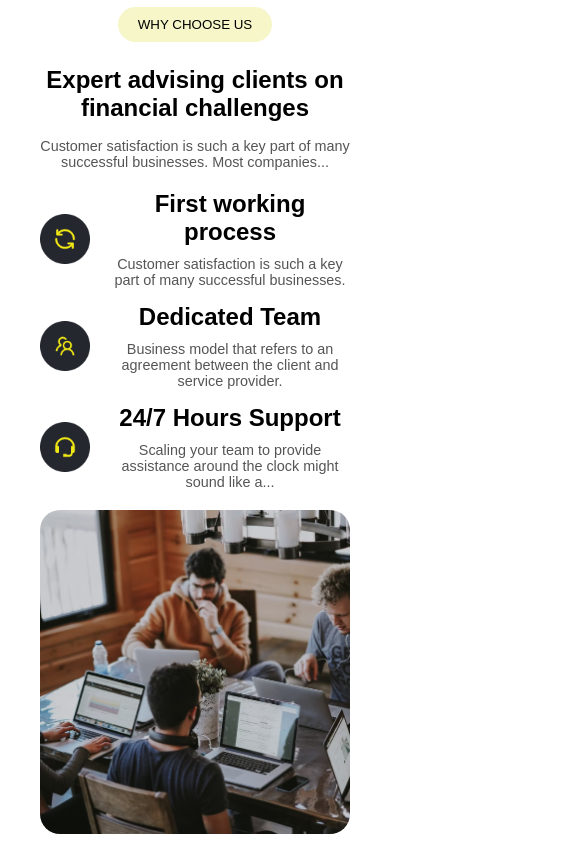
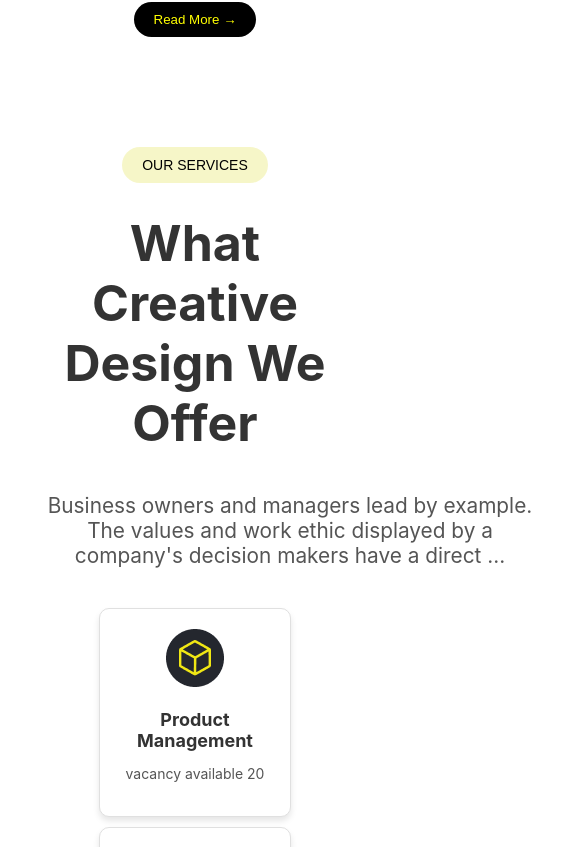
Before and after one commit to zhbforum/React_website, a React (Create React App) app: page / in a window 390 px wide. Shown: the part 1937-2784 px from the top of the page, 585 px wide, since content can reach past the window. Built offline with nearby package versions, Linux system fonts and the light colour scheme.

Commit message:
web-site is done

```diff
--- a/src/components/Footer.css
+++ b/src/components/Footer.css
@@ -27,7 +27,7 @@
   flex: 0 0 100%;
   justify-content: space-between;
   gap: 20px;
-  margin-left: 20px;
+  margin-left: 100px;
 }
 
 .footer-logo-section {
@@ -35,7 +35,8 @@
   flex-direction: column;
   align-items: center;
   margin-top: 20px;
-  margin-right: 700px;
+  margin-right: 540px;
+
 }
 
 .footer-logo {
--- a/src/pages/AboutUs.css
+++ b/src/pages/AboutUs.css
@@ -1,7 +1,6 @@
 .about-us {
   margin-top: 100px;
   padding: 20px;
-  font-family: Arial, sans-serif;
   background-color: white;
 }
 
@@ -49,11 +48,11 @@
   color: black;
   border: none;
   border-radius: 20px;
-  cursor: pointer;
 }
 
 .read-more-btn {
   padding: 10px 20px;
+  margin-top: 30px;
   background-color: #000000;
   color: yellow;
   border: none;
@@ -66,145 +65,24 @@
   background-color: rgba(30, 30, 31, 0.856);
 }
 
-.why-choose-details {
-  display: flex;
-  flex-direction: column;
-  gap: 20px;
-  margin: 20px auto;
-  max-width: 800px;
-}
+@media (min-width: 1024px) and (max-width: 1366px) {
+  .about-section {
+    flex-direction: row;
+    gap: 30px;
+    align-items: center;
+  }
 
-.choose-main {
-  margin: 0;
-}
-
-.why-choose-us {
-  padding: 20px;
-  margin: 100px auto;
-  text-align: center;
-}
-
-.why-choose-us-btn {
-  padding: 10px 20px;
-  background-color: rgba(245, 245, 190, 0.849);
-  color: black;
-  border: none;
-  border-radius: 20px;
-  cursor: pointer;
-}
-
-.detail-item img {
-  width: 60px;
-  height: auto;
-}
-
-.detail-item {
-  display: flex;
-  align-items: flex-start;
-  gap: 20px;
-}
-
-.why-choose-us h3 {
-  font-size: 2rem;
-  margin-bottom: 1rem;
-}
-
-.satisfaction {
-  font-size: 1.2rem;
-  color: #555;
-  margin: 0 auto 20px;
-  max-width: 600px;
-}
-
-.icon {
-  font-size: 24px;
-  color: #ffaa00;
-}
-
-.detail-item h4 {
-  margin: 0;
-  font-size: 1.5rem;
-}
-
-.detail-item p {
-  margin: 0;
-  color: #555;
-  margin-top: 10px;
-  max-width: 400px;
-}
-
-.why-choose-image img {
-  display: block;
-  width: 100%;
-  max-width: 800px;
-  height: auto;
-  border-radius: 20px;
-  margin: 20px auto;
-}
-
-/* Медиа-запросы для адаптации */
-@media (max-width: 1024px) {
   .about-content h2 {
-    font-size: 2rem;
+    font-size: 2.2rem;
+    text-align: left;
   }
 
   .about-content p {
-    font-size: 1rem;
-  }
-
-  .why-choose-details {
-    gap: 15px;
-  }
-
-  .why-choose-us h3 {
-    font-size: 1.8rem;
-  }
-
-  .satisfaction {
-    font-size: 1rem;
-  }
-
-  .detail-item {
-    flex-direction: row;
-    align-items: center;
-    text-align: center;
-  }
-
-  .detail-item img {
-    width: 50px;
-  }
-}
-
-@media (max-width: 768px) {
-  .about-section {
-    flex-direction: column;
-  }
-
-  .about-content h2 {
-    font-size: 1.5rem;
-  }
-
-  .about-content p {
-    font-size: 0.9rem;
-  }
-
-  .why-choose-us h3 {
-    font-size: 1.5rem;
-  }
-
-  .satisfaction {
-    font-size: 0.9rem;
-  }
-
-  .detail-item p {
-    font-size: 0.9rem;
+    font-size: 1.1rem;
+    text-align: justify;
   }
 
   .about-image img {
-    max-width: 400px;
-  }
-
-  .why-choose-image img {
     max-width: 500px;
   }
 }
--- a/src/pages/AboutUs.jsx
+++ b/src/pages/AboutUs.jsx
@@ -1,9 +1,5 @@
 import React from "react";
 import About from '../assets/images/About.png'
-import disscuss from '../assets/images/disscuss.png'
-import community from '../assets/images/community.png'
-import process from '../assets/images/process.png'
-import support from '../assets/images/support.png'
 import "./AboutUs.css";
 
 const AboutUs = () => {
@@ -28,55 +24,6 @@ const AboutUs = () => {
         </div>
         </div>
       </section>
-
-      <section className="why-choose-us">
-        <div className="choose-main">
-        <button className="why-choose-us-btn">WHY CHOOSE US</button>
-        <h3>Expert advising clients on financial challenges</h3>
-        <p className="satisfaction">
-          Customer satisfaction is such a key part of many successful
-          businesses. Most companies...
-        </p>
-        <div className="why-choose-details">
-          <div className="detail-item">
-            <img src={process} alt="Process" />
-            <div>
-              <h4>First working process</h4>
-              <p>
-                Customer satisfaction is such a key part of many successful
-                businesses.
-              </p>
-            </div>
-          </div>
-          <div className="detail-item">
-            <img src={community} alt="Team" />
-            <div>
-              <h4>Dedicated Team</h4>
-              <p>
-                Business model that refers to an agreement between the client
-                and service provider.
-              </p>
-            </div>
-          </div>
-          <div className="detail-item">
-          <img src={support} alt="Support" />
-            <div>
-              <h4>24/7 Hours Support</h4>
-              <p>
-                Scaling your team to provide assistance around the clock might
-                sound like a...
-              </p>
-            </div>
-          </div>
-        </div>
-        </div>
-        <div className="why-choose-image">
-          <img
-            src={disscuss}
-            alt="Team discussion"
-          />
-        </div>
-      </section>
     </div>
   );
 };
--- a/src/pages/ContactUs.css
+++ b/src/pages/ContactUs.css
@@ -3,7 +3,7 @@
     justify-content: space-between;
     padding: 2rem;
     background-color: rgba(250, 249, 249, 0.664);
-    margin-top: 150px;
+    margin-top: 200px;
   }
 
   .contact-info {
--- a/src/pages/ReadyToUse.css
+++ b/src/pages/ReadyToUse.css
@@ -3,7 +3,7 @@
     background-color: white;
     padding: 40px 20px;
     text-align: center;
-    margin-top: 150px;
+    margin-top: 50px;
 }
 
 .title-container
--- a/src/pages/Service.css
+++ b/src/pages/Service.css
@@ -1,9 +1,6 @@
-
 .our-service {
   padding: 20px;
-    margin-top: 50px;
 }
-
 
 .service-section {
   text-align: center;
@@ -38,7 +35,7 @@
 
 .service-grid {
   display: grid;
-    grid-template-columns: repeat(auto-fit,minmax(200px,1fr));
+  grid-template-columns: repeat(auto-fit, minmax(200px, 1fr));
   gap: 10px;
   margin-top: 40px;
 }
```
Lines whose indentation alone changed are shown as unchanged.
